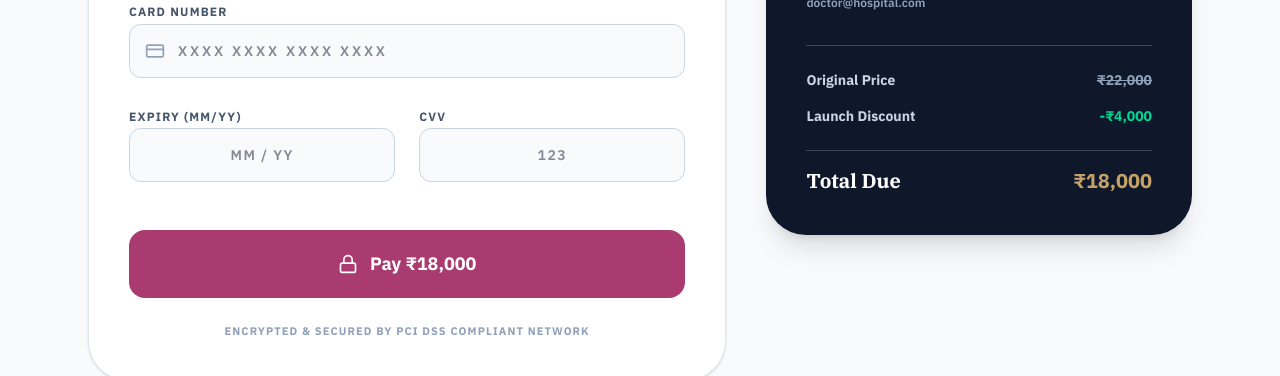
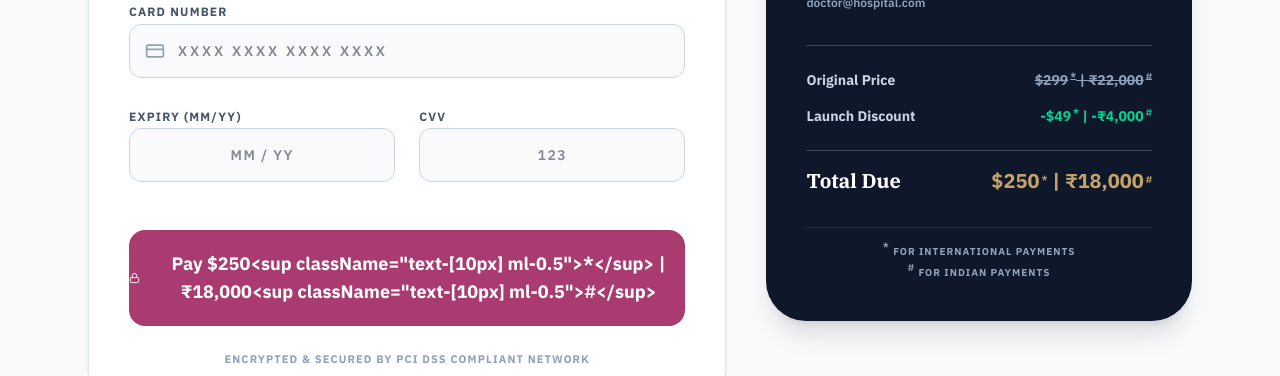
Before and after one commit to Xdev-git/learnsimply, a Next.js app: page /checkout in a window 1280 px wide. Shown: the part 520-896 px from the top of the page. Built offline with nearby package versions, Linux system fonts and the light colour scheme; no server answers.

Commit message:
feat: update pricing display with dual currency (USD/INR), payment type citations, and UI refinements

```diff
--- a/src/app/checkout/page.tsx
+++ b/src/app/checkout/page.tsx
@@ -95,11 +95,9 @@ function CheckoutContent() {
                       <div className="pt-6">
                          <button onClick={handleSimulatePayment} disabled={isProcessing} className={`w-full py-5 text-lg ${isProcessing ? 'bg-primary/70 cursor-wait' : 'bg-primary hover:bg-secondary hover:-translate-y-1 hover:shadow-xl'} text-white font-bold rounded-2xl transition-all flex items-center justify-center gap-3`}>
                              {isProcessing ? <Clock className="w-5 h-5 animate-spin" /> : <Lock className="w-5 h-5" />}
-                             {isProcessing ? "Processing Secure Payment..." : "Pay ₹18,000"}
+                             {isProcessing ? "Processing Secure Payment..." : "Pay $250<sup className=\"text-[10px] ml-0.5\">*</sup> | ₹18,000<sup className=\"text-[10px] ml-0.5\">#</sup>"}
                          </button>
-                      </div>
-
-                      <p className="text-[11px] font-bold text-slate-400 text-center uppercase tracking-widest mt-6">
+                      </div>                      <p className="text-[11px] font-bold text-slate-400 text-center uppercase tracking-widest mt-6">
                          Encrypted & Secured by PCI DSS Compliant Network
                       </p>
                    </form>
@@ -129,15 +127,19 @@ function CheckoutContent() {
                     <div className="border-t border-white/20 mt-8 pt-6 relative z-10">
                        <div className="flex justify-between items-center mb-4">
                           <span className="text-sm font-bold text-slate-300">Original Price</span>
-                          <span className="text-sm font-bold text-slate-400 line-through">₹22,000</span>
+                          <span className="text-sm font-bold text-slate-400 line-through">$299<sup className="text-[10px] ml-0.5">*</sup> | ₹22,000<sup className="text-[10px] ml-0.5">#</sup></span>
                        </div>
                        <div className="flex justify-between items-center mb-4">
                           <span className="text-sm font-bold text-slate-300">Launch Discount</span>
-                          <span className="text-sm font-bold text-emerald-400">-₹4,000</span>
+                          <span className="text-sm font-bold text-emerald-400">-$49<sup className="text-[10px] ml-0.5">*</sup> | -₹4,000<sup className="text-[10px] ml-0.5">#</sup></span>
                        </div>
                        <div className="flex justify-between items-center mt-6 pt-4 border-t border-white/20 text-xl">
                           <span className="font-bold font-serif">Total Due</span>
-                          <span className="font-extrabold text-secondary">₹18,000</span>
+                          <span className="font-extrabold text-secondary">$250<sup className="text-[10px] ml-0.5">*</sup> | ₹18,000<sup className="text-[10px] ml-0.5">#</sup></span>
+                       </div>
+                       <div className="mt-8 pt-4 border-t border-white/10 text-[10px] text-slate-400 font-bold uppercase tracking-widest text-center space-y-1">
+                          <p><sup className="text-[10px]">*</sup> for international payments</p>
+                          <p><sup className="text-[10px]">#</sup> for Indian Payments</p>
                        </div>
                     </div>
                 </div>
--- a/src/app/page.tsx
+++ b/src/app/page.tsx
@@ -194,11 +194,15 @@ const Hero = () => (
               }}
               className="inline-block px-8 py-4 bg-white text-black font-bold text-lg rounded-none hover:bg-slate-200 transition-colors shadow-none cursor-pointer"
             >
-              Register Now – ₹18,000
+              Register Now – $250<sup className="text-[10px] ml-0.5">*</sup> | ₹18,000<sup className="text-[10px] ml-0.5">#</sup>
             </a>
-            <div className="flex items-center gap-4 text-xs font-medium text-slate-300">
-              <span className="flex items-center gap-1"><Clock className="w-3 h-3 text-secondary" /> 1-Year Access from Date of Registration</span>
-              <span className="flex items-center gap-1"><Award className="w-3 h-3 text-secondary" /> Certificate included</span>
+            <div className="text-[10px] font-bold uppercase tracking-widest text-slate-400 flex flex-col sm:flex-row gap-x-6 gap-y-1">
+               <span><sup className="text-[10px]">*</sup> for international payments</span>
+               <span><sup className="text-[10px]">#</sup> for Indian Payments</span>
+            </div>
+            <div className="flex flex-col sm:flex-row items-center gap-4 text-sm font-semibold text-slate-200">
+              <span className="flex items-center gap-2"><Clock className="w-4 h-4 text-secondary" /> 1-Year Access from Date of Registration</span>
+              <span className="flex items-center gap-2"><Award className="w-4 h-4 text-secondary" /> Certificate included</span>
             </div>
           </div>
         </div>
@@ -737,9 +741,15 @@ const RegistrationSection = () => {
           </h2>
           <div className="bg-slate-50 p-6 mb-8 flex flex-col items-center justify-center">
             <p className="text-slate-500 font-bold text-xs mb-3 uppercase tracking-widest flex items-center gap-2 justify-center"><Award className="w-4 h-4 text-primary" /> Launch Offer</p>
-            <div className="flex items-baseline justify-center gap-4 w-full">
-              <h2 className="text-3xl font-extrabold text-slate-900 tracking-tight">₹18,000</h2>
-              <p className="text-slate-400 font-bold line-through text-lg">₹22,000</p>
+            <div className="flex flex-col items-center gap-2 w-full">
+              <div className="flex items-baseline justify-center gap-4 w-full flex-wrap">
+                <h2 className="text-2xl sm:text-3xl font-extrabold text-slate-900 tracking-tight">$250<sup className="text-xs ml-0.5">*</sup> | ₹18,000<sup className="text-xs ml-0.5">#</sup></h2>
+                <p className="text-slate-400 font-bold line-through text-lg">$299<sup className="text-[10px] ml-0.5">*</sup> | ₹22,000<sup className="text-[10px] ml-0.5">#</sup></p>
+              </div>
+              <div className="text-[10px] text-slate-500 font-bold uppercase tracking-widest text-center mt-4 space-y-1 sm:space-y-0 sm:flex sm:gap-6">
+                 <span><sup className="text-[10px] mr-1">*</sup> for international payments</span>
+                 <span><sup className="text-[10px] mr-1">#</sup> for Indian Payments</span>
+              </div>
             </div>
           </div>
         </div>
@@ -773,7 +783,7 @@ const RegistrationSection = () => {
                       <div className="absolute -left-[17px] top-1 w-8 h-8 rounded-full bg-white border-2 border-primary text-primary flex items-center justify-center font-bold text-sm shadow-sm ring-4 ring-white">1</div>
                       <div className="bg-white p-5 rounded-2xl border border-slate-200 shadow-sm hover:border-primary/30 transition-colors hover:shadow-md">
                         <p className="font-bold text-slate-900 text-base mb-1">Scan & Pay</p>
-                        <p className="text-sm text-slate-600 font-medium">Scan the QR code above to securely pay <strong className="text-slate-900">₹18,000</strong>.</p>
+                        <p className="text-sm text-slate-600 font-medium">Scan the QR code above to securely pay <strong className="text-slate-900">$250<sup className="text-[10px] ml-0.5">*</sup> | ₹18,000<sup className="text-[10px] ml-0.5">#</sup></strong>.</p>
                       </div>
                     </div>
 
@@ -1027,6 +1037,9 @@ const Footer = () => (
       <div className="max-w-7xl mx-auto px-6 py-6 flex flex-col md:flex-row items-center justify-between gap-4 text-xs font-semibold text-slate-500">
         <p>© {new Date().getFullYear()}, <a href="https://www.kawitabapat.com/" target="_blank" rel="noopener noreferrer" className="text-slate-400 hover:text-white underline underline-offset-4 decoration-slate-600 hover:decoration-white transition-all font-bold">Dr. Kawita Bapat</a>. All rights reserved.</p>
         <div className="flex flex-wrap items-center justify-center md:justify-end gap-x-6 gap-y-2">
+          <div className="w-full text-center md:text-right mb-4 opacity-70">
+            <p className="text-[10px] font-bold uppercase tracking-widest">Course Fee: <sup className="text-[10px]">*</sup> International Payments | <sup className="text-[10px]">#</sup> Indian Payments</p>
+          </div>
           <Link href="/legal/privacy-policy" className="hover:text-primary transition-colors">Privacy Policy</Link>
           <Link href="/legal/terms" className="hover:text-primary transition-colors">Terms of Use</Link>
           <Link href="/legal/disclaimer" className="hover:text-primary transition-colors">Disclaimer</Link>
```
